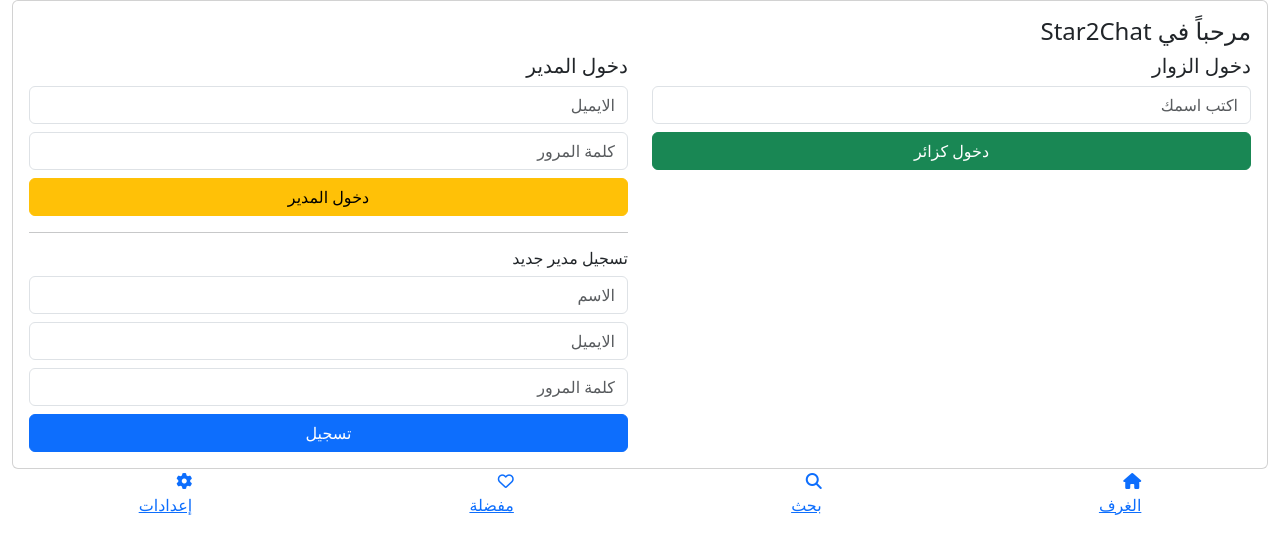
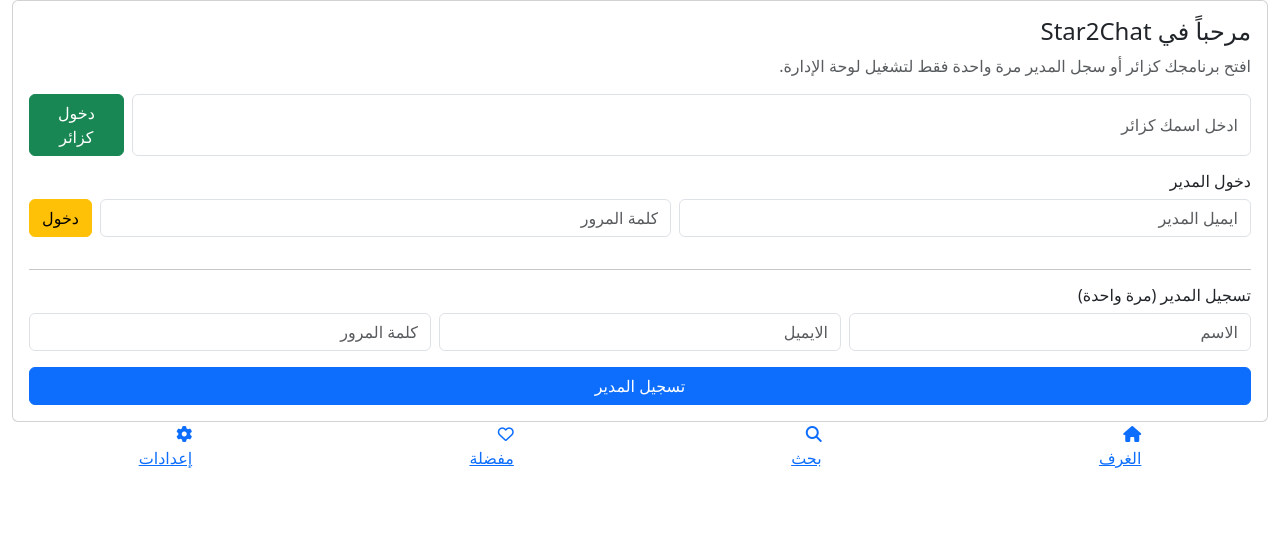
Before and after one commit to Mohammedkaadi/chat_app, a Flask app: page / in a window 1280 px wide. Shown: the part 56-610 px from the top of the page. Run offline with Flask 3, Linux system fonts and the light colour scheme.

Commit message:
Update index.html

```diff
--- a/templates/index.html
+++ b/templates/index.html
@@ -2,29 +2,35 @@
 {% block content %}
 <div class="card p-3">
   <h4>مرحباً في Star2Chat</h4>
+  <p class="text-muted">افتح برنامجك كزائر أو سجل المدير مرة واحدة فقط لتشغيل لوحة الإدارة.</p>
   <div class="row">
-    <div class="col-md-6">
-      <h5>دخول الزوار</h5>
-      <form method="post">
-        <input name="name" class="form-control my-2" placeholder="اكتب اسمك">
-        <button name="login_user" class="btn btn-success w-100">دخول كزائر</button>
+    <div class="col-12 mb-3">
+      <form method="post" class="d-flex gap-2">
+        <input name="name" class="form-control" placeholder="ادخل اسمك كزائر">
+        <button name="login_user" class="btn btn-success">دخول كزائر</button>
       </form>
     </div>
-    <div class="col-md-6">
-      <h5>دخول المدير</h5>
-      <form method="post">
-        <input name="email" class="form-control my-2" placeholder="الايميل">
-        <input name="password" type="password" class="form-control my-2" placeholder="كلمة المرور">
-        <button name="login_admin" class="btn btn-warning w-100">دخول المدير</button>
+
+    <div class="col-12 mb-2">
+      <h6>دخول المدير</h6>
+      <form method="post" class="d-flex gap-2">
+        <input name="email" class="form-control" placeholder="ايميل المدير">
+        <input name="password" type="password" class="form-control" placeholder="كلمة المرور">
+        <button name="login_admin" class="btn btn-warning">دخول</button>
       </form>
+    </div>
+
+    <div class="col-12 mt-2">
+      {% if not admin_exists %}
       <hr>
-      <h6>تسجيل مدير جديد</h6>
-      <form method="post">
-        <input name="name" class="form-control my-2" placeholder="الاسم">
-        <input name="email" class="form-control my-2" placeholder="الايميل">
-        <input name="password" type="password" class="form-control my-2" placeholder="كلمة المرور">
-        <button name="register_admin" class="btn btn-primary w-100">تسجيل</button>
+      <h6>تسجيل المدير (مرة واحدة)</h6>
+      <form method="post" class="row g-2">
+        <div class="col-4"><input name="name" class="form-control" placeholder="الاسم"></div>
+        <div class="col-4"><input name="email" class="form-control" placeholder="الايميل"></div>
+        <div class="col-4"><input name="password" type="password" class="form-control" placeholder="كلمة المرور"></div>
+        <div class="col-12"><button name="register_admin" class="btn btn-primary mt-2 w-100">تسجيل المدير</button></div>
       </form>
+      {% endif %}
     </div>
   </div>
 </div>
```
